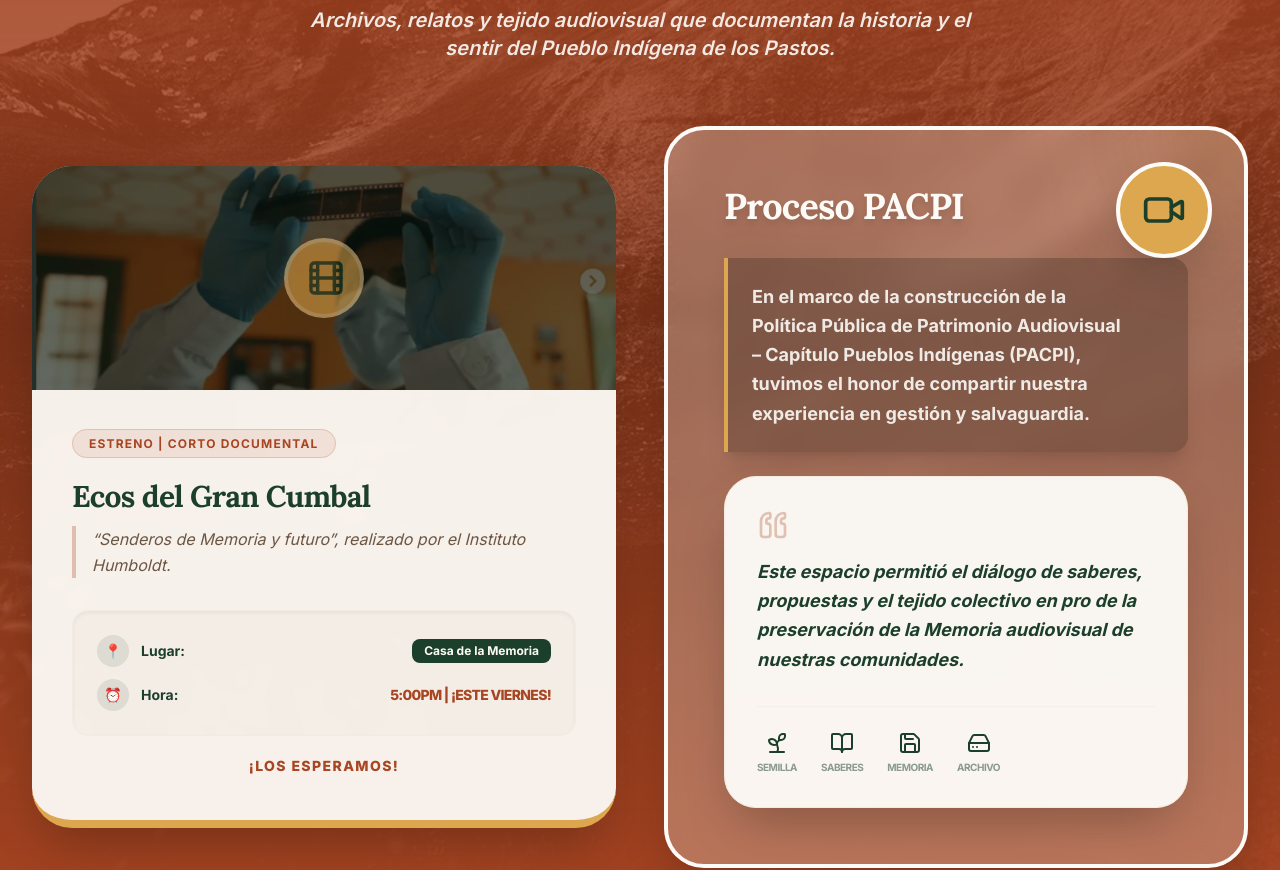
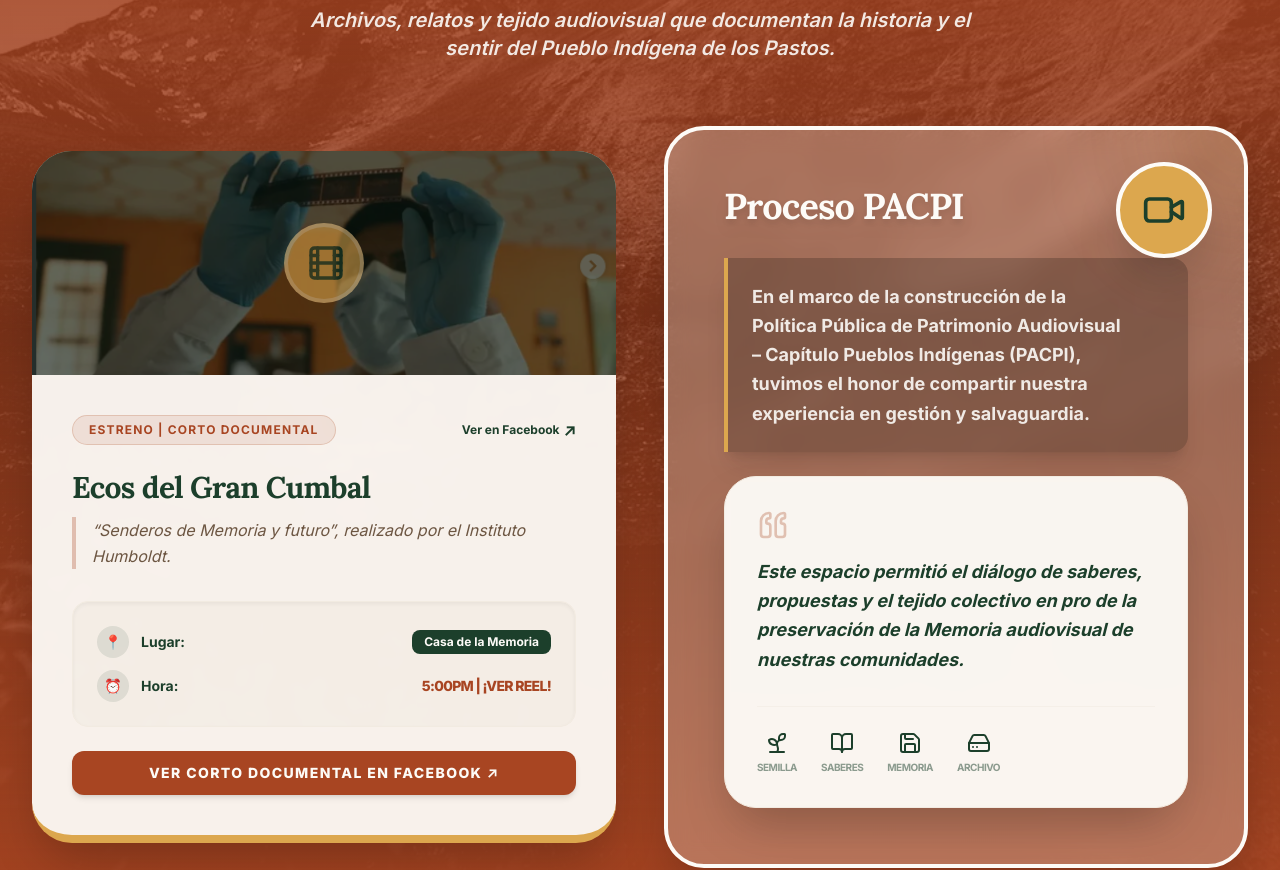
Before and after one commit to danielguadir/casa-memoria-web, a Next.js app: page / in a window 1280 px wide. Shown: the part 4323-5193 px from the top of the page. Built offline with nearby package versions, Linux system fonts and the light colour scheme.

Commit message:
feat: vincular tarjeta del documental Ecos del Gran Cumbal al enlace oficial de Facebook Reel

```diff
--- a/src/components/Memoria.tsx
+++ b/src/components/Memoria.tsx
@@ -37,28 +37,41 @@ export default function Memoria() {
 
                 <div className="mt-10 grid grid-cols-1 lg:grid-cols-2 gap-12 text-cafe items-center">
 
-                    {/* Card Lanzamiento Documental */}
-                    <div className="bg-crema/95 backdrop-blur-sm rounded-[2.5rem] overflow-hidden shadow-2xl relative group transform hover:-translate-y-2 transition-all duration-500 border-b-8 border-mostaza">
+                    {/* Card Lanzamiento Documental - Enlace a Reel de Facebook */}
+                    <a
+                        href="https://www.facebook.com/reel/818082714699399"
+                        target="_blank"
+                        rel="noopener noreferrer"
+                        className="block bg-crema/95 backdrop-blur-sm rounded-[2.5rem] overflow-hidden shadow-2xl relative group transform hover:-translate-y-2 transition-all duration-500 border-b-8 border-mostaza cursor-pointer focus:outline-none focus:ring-4 focus:ring-mostaza/50"
+                        title="Ver corto documental 'Ecos del Gran Cumbal' en Facebook Reel"
+                    >
                         <div className="h-56 bg-verde-profundo relative overflow-hidden">
                             <div className="absolute inset-0 bg-black/40 group-hover:bg-black/20 transition-all duration-500 z-10"></div>
                             <div className="absolute top-1/2 left-1/2 transform -translate-x-1/2 -translate-y-1/2 z-20">
-                                <div className="w-20 h-20 bg-mostaza/90 rounded-full flex items-center justify-center animate-pulse shadow-2xl border-4 border-crema/30">
-                                    <Film size={40} className="text-verde-profundo ml-1" />
+                                <div className="w-20 h-20 bg-mostaza/90 group-hover:bg-terracota group-hover:scale-110 rounded-full flex items-center justify-center animate-pulse group-hover:animate-none shadow-2xl border-4 border-crema/30 transition-all duration-300">
+                                    <Film size={40} className="text-verde-profundo group-hover:text-crema ml-1 transition-colors" />
                                 </div>
                             </div>
                             <Image
                                 src="/images/tesoros2.png"
-                                alt="Documental"
+                                alt="Documental Ecos del Gran Cumbal"
                                 fill
                                 className="object-cover opacity-60 group-hover:scale-110 transition-transform duration-700"
                             />
                         </div>
 
                         <div className="p-10">
-                            <span className="px-4 py-1.5 bg-terracota/10 text-terracota font-bold text-xs rounded-full uppercase tracking-widest border border-terracota/20">
-                                Estreno | Corto Documental
-                            </span>
-                            <h3 className="font-serif font-bold text-3xl text-verde-profundo mt-6 mb-3 tracking-tight">
+                            <div className="flex items-center justify-between">
+                                <span className="px-4 py-1.5 bg-terracota/10 text-terracota font-bold text-xs rounded-full uppercase tracking-widest border border-terracota/20">
+                                    Estreno | Corto Documental
+                                </span>
+                                <span className="text-xs font-bold text-verde-profundo flex items-center gap-1 group-hover:text-terracota transition-colors">
+                                    <span>Ver en Facebook</span>
+                                    <span className="text-base">↗</span>
+                                </span>
+                            </div>
+
+                            <h3 className="font-serif font-bold text-3xl text-verde-profundo mt-6 mb-3 tracking-tight group-hover:text-terracota transition-colors">
                                 Ecos del Gran Cumbal
                             </h3>
                             <p className="font-sans text-cafe/80 text-base leading-relaxed italic mb-8 border-l-4 border-terracota/30 pl-4">
@@ -78,15 +91,15 @@ export default function Memoria() {
                                         <span className="w-8 h-8 rounded-full bg-verde-profundo/10 flex items-center justify-center text-mostaza">⏰</span>
                                         <span>Hora:</span>
                                     </div>
-                                    <span className="text-terracota font-extrabold uppercase tracking-tighter">5:00pm | ¡Este viernes!</span>
+                                    <span className="text-terracota font-extrabold uppercase tracking-tighter">5:00pm | ¡Ver Reel!</span>
                                 </div>
                             </div>
 
-                            <div className="flex items-center justify-center space-x-2 text-terracota font-extrabold text-sm uppercase tracking-widest animate-bounce mt-4">
-                                <span>¡Los esperamos!</span>
+                            <div className="flex items-center justify-center space-x-2 bg-terracota group-hover:bg-verde-profundo text-crema font-extrabold text-sm uppercase tracking-widest py-3 px-6 rounded-xl transition-colors shadow-md mt-4">
+                                <span>Ver Corto Documental en Facebook ↗</span>
                             </div>
                         </div>
-                    </div>
+                    </a>
 
                     {/* Experiencia PACPI */}
                     <div className="bg-crema-dark/30 backdrop-blur-md rounded-[2.5rem] p-10 lg:p-14 border-4 border-crema shadow-2xl relative h-full flex flex-col justify-center overflow-hidden group">
```
